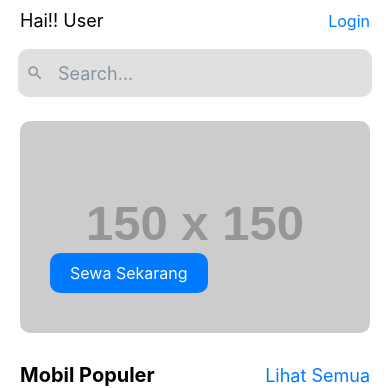
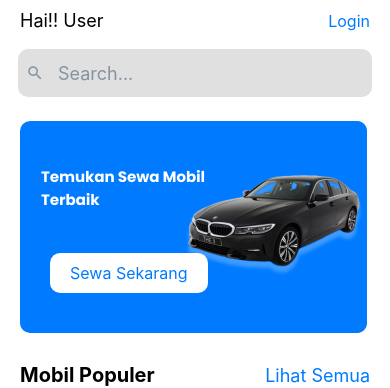
Before and after one commit to mulyatma/rent_car, a React Native app: screen /Beranda in a window 390 px wide. Shown: the top 388 px of the page. Built offline with nearby package versions, Linux system fonts and the light colour scheme; no server answers.

Commit message:
bagian gambar hero

```diff
--- a/src/screen/Home.js
+++ b/src/screen/Home.js
@@ -4,6 +4,9 @@ import { View, Text, StyleSheet, Image, TouchableOpacity, FlatList, Modal, Alert
 import { SearchBar } from 'react-native-elements';
 import AsyncStorage from '@react-native-async-storage/async-storage';
 import CarCard from '../components/CardCar';
+
+// Import the local image
+import heroImg from '../assets/images/heroImage.png';
 
 function Home({ navigation }) {
     const [search, setSearch] = useState('');
@@ -12,7 +15,6 @@ function Home({ navigation }) {
     const [cars, setCars] = useState([]);
     const [isModalVisible, setIsModalVisible] = useState(false);
 
-    const heroImg = 'https://via.placeholder.com/150';
     const userImage = 'https://res.cloudinary.com/dnlogcrtc/image/upload/v1719605309/dummy_profile_xhc9th.png';
 
     const updateSearch = (search) => {
@@ -81,7 +83,7 @@ function Home({ navigation }) {
             <View>
                 <View style={styles.heroWrapper}>
                     <View style={styles.hero}>
-                        <Image source={{ uri: heroImg }} style={styles.heroImage} />
+                        <Image source={heroImg} style={styles.heroImage} />
                         <TouchableOpacity style={styles.heroButton} onPress={() => navigation.navigate('Cari')}>
                             <Text style={styles.heroButtonText}>Sewa Sekarang</Text>
                         </TouchableOpacity>
@@ -193,13 +195,13 @@ const styles = StyleSheet.create({
         position: 'absolute',
         bottom: 40, // Adjust according to image
         left: 30,
-        backgroundColor: '#007BFF',
+        backgroundColor: '#fff',
         paddingVertical: 10,
         paddingHorizontal: 20,
         borderRadius: 10,
     },
     heroButtonText: {
-        color: '#fff',
+        color: '#007BFF',
         fontSize: 16,
     },
     popularCarsContainer: {
```
Also changed, not shown: src/assets/images/heroImage.png (added).
